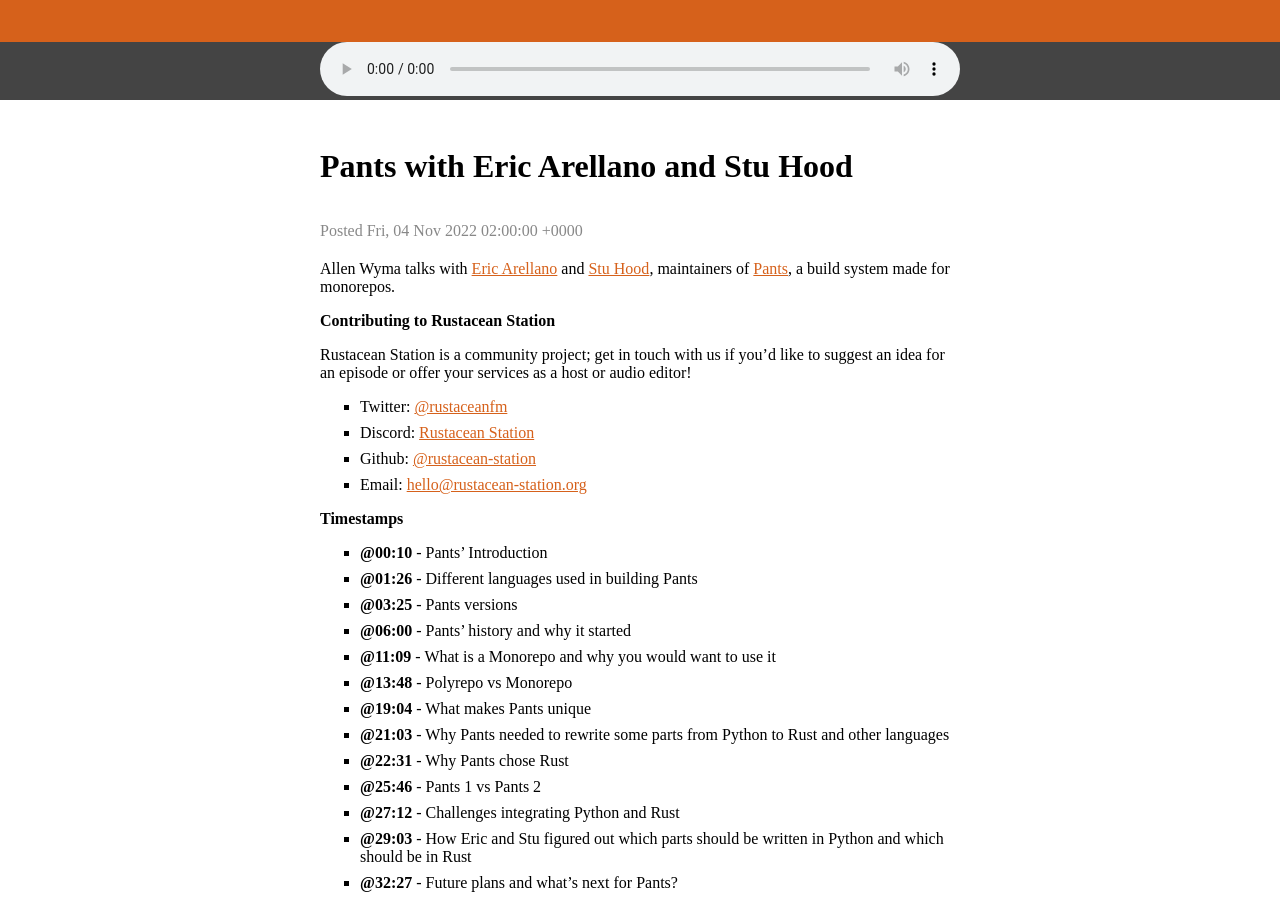
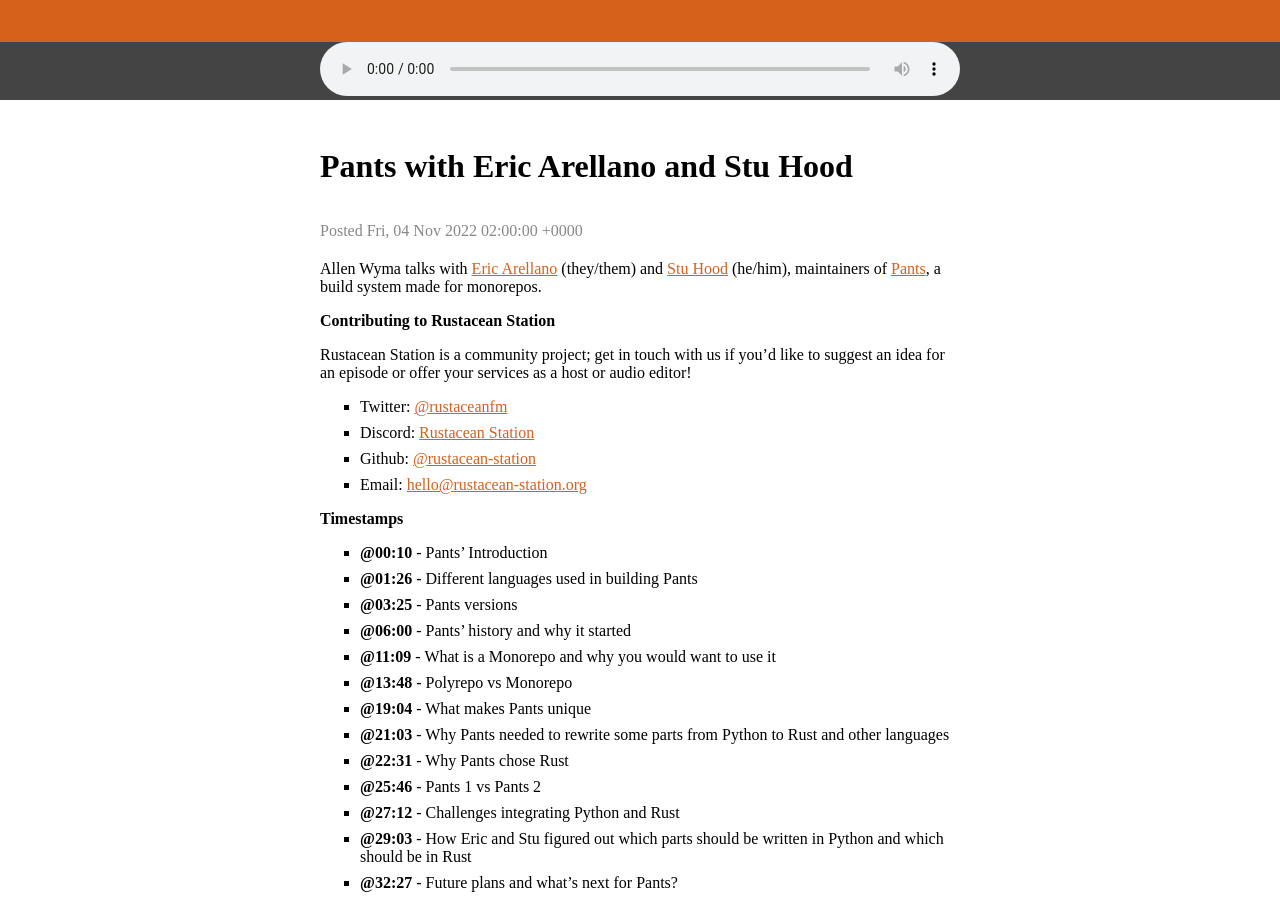
Before and after one commit to rustacean-station/rustacean-station.org, a Jekyll site: the page built from _episodes/interviews/2022-11-04-eric-arellano-stu-hood.md, in a window 1280 px wide and 900 px high, scrolled down 403 px. Built offline with Jekyll 4.4.1, drawn with Linux system fonts in a browser that asks for light colours.

Commit message:
added in prounouns for guests

```diff
--- a/_episodes/interviews/2022-11-04-eric-arellano-stu-hood.md
+++ b/_episodes/interviews/2022-11-04-eric-arellano-stu-hood.md
@@ -6,7 +6,7 @@
 length: "40557086"
 #reddit: (leave blank on initial publish, amend with link and uncomment this line after Reddit thread has been posted)
 ---
-Allen Wyma talks with [Eric Arellano](https://www.linkedin.com/in/arellanoeric) and [Stu Hood](https://twitter.com/stuhood), maintainers of [Pants](https://www.pantsbuild.org/), a build system made for monorepos.
+Allen Wyma talks with [Eric Arellano](https://www.linkedin.com/in/arellanoeric) (they/them) and [Stu Hood](https://twitter.com/stuhood) (he/him), maintainers of [Pants](https://www.pantsbuild.org/), a build system made for monorepos.
 
 ## Contributing to Rustacean Station
 
```
